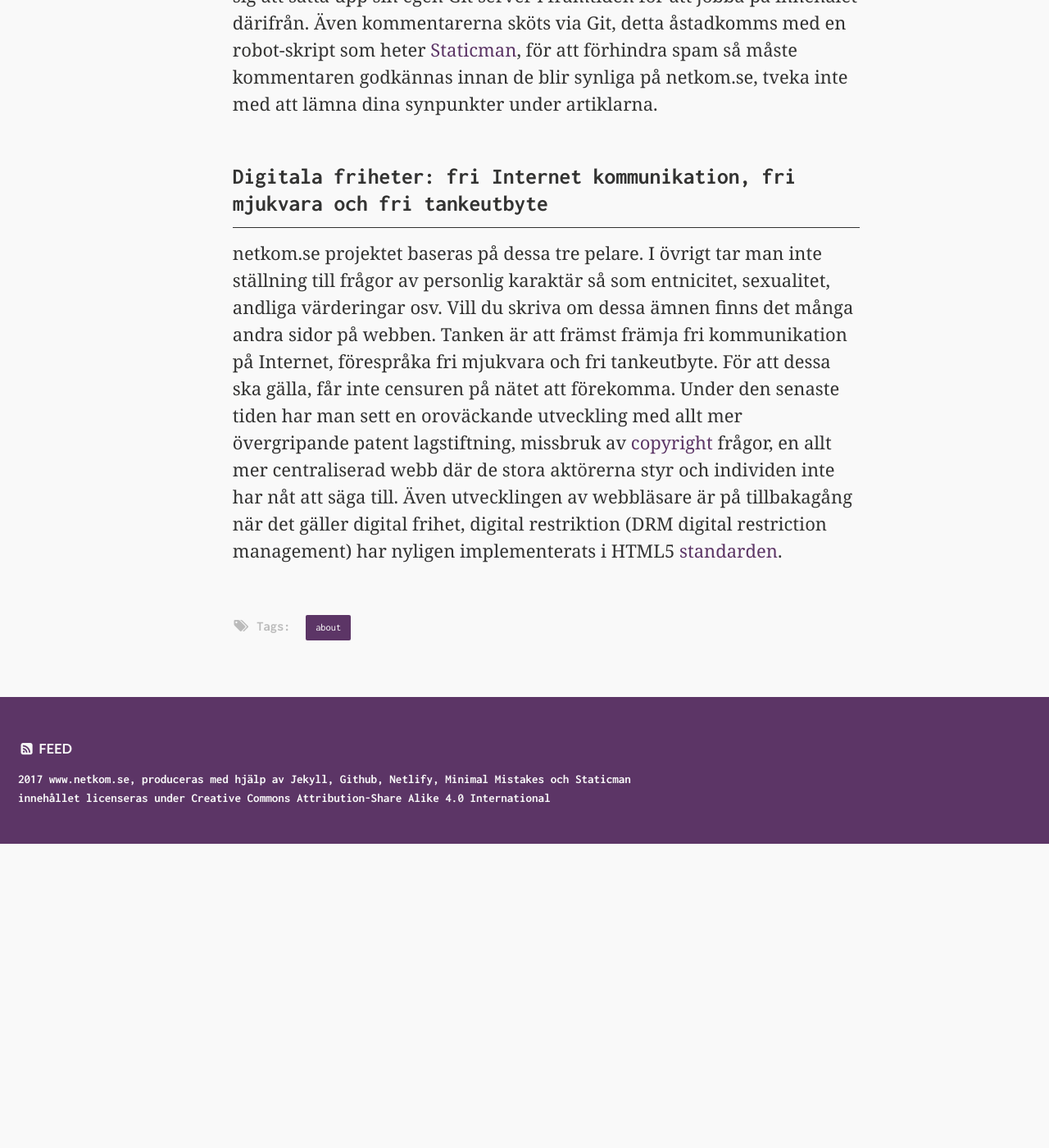
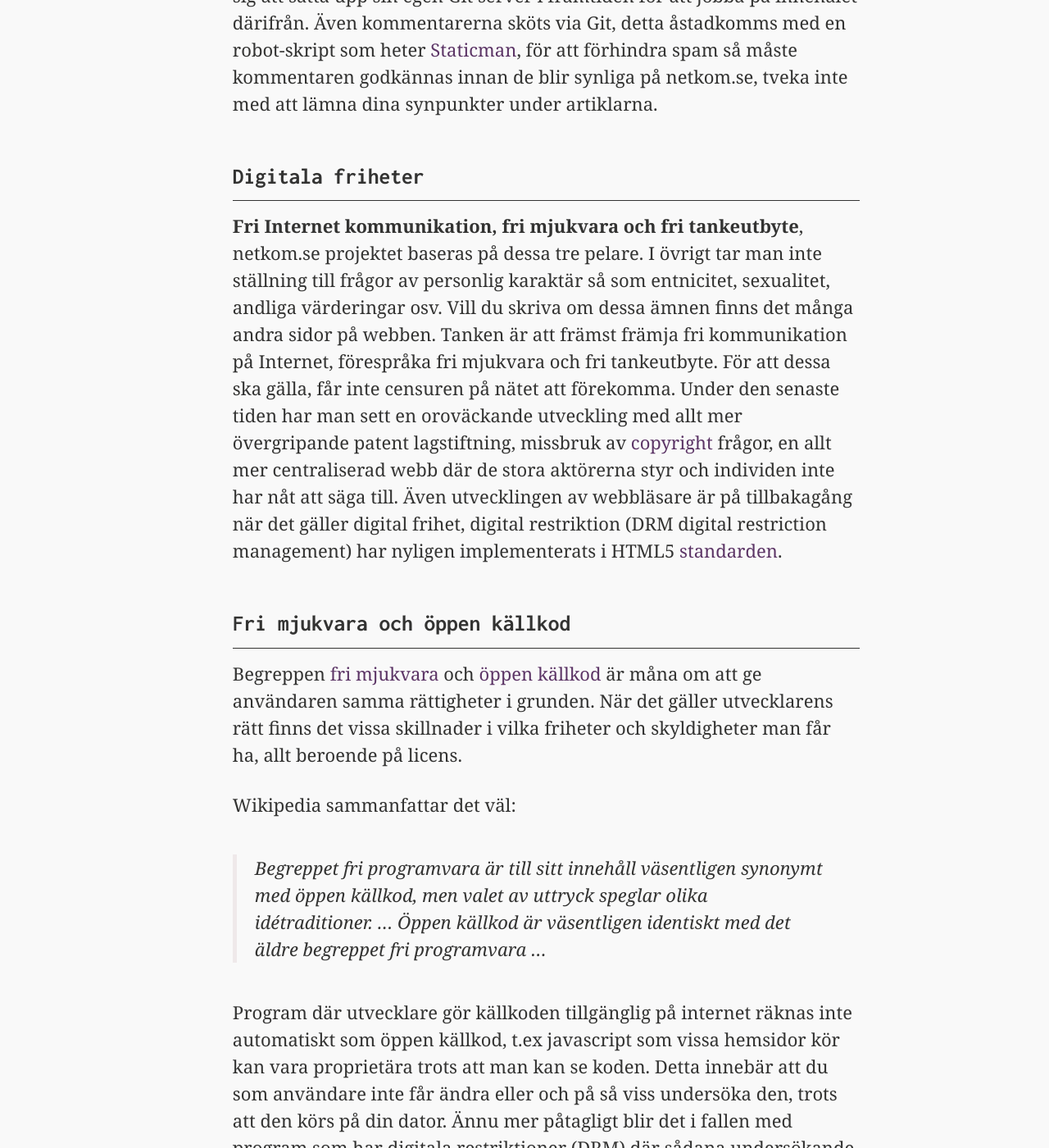
Before and after one commit to gitter-badger/www.netkom.se, a Jekyll site: the page built from _pages/about.md, in a window 1280 px wide and 1400 px high, scrolled down 1013 px. Shown: the whole window at 82% size. Built offline with Jekyll 4.4.1, drawn with Linux system fonts in a browser that asks for light colours; some web fonts are replaced; before the commit the page ends 2042 px from its top, so only the background shows below that; some of the changed text lies outside the part shown.

Commit message:
Update about.md

```diff
--- a/_pages/about.md
+++ b/_pages/about.md
@@ -15,6 +15,17 @@
 
 Fördelen av att driva en statisk sida som den här att den har varken nån databas eller behöver sköta användarkonton. Visserligen är man beroende av Git-server leverantören som i det här fallet är Github, men om du använder Git och pushar ändringar till sidan kommer din associerade epost adressen funka även om projektet flyttas någon-annan-stans. På det sättet är man inte låst och netkom.se kan bestämma sig att sätta upp sin egen Git server i framtiden för att jobba på innehålet därifrån. Även kommentarerna sköts via Git, detta åstadkomms med en robot-skript som heter [Staticman](https://staticman.net/), för att förhindra spam så måste kommentaren godkännas innan de blir synliga på netkom.se, tveka inte med att lämna dina synpunkter under artiklarna.
 
-## Digitala friheter: fri Internet kommunikation, fri mjukvara och fri tankeutbyte
+## Digitala friheter
 
-netkom.se projektet baseras på dessa tre pelare. I övrigt tar man inte ställning till frågor av personlig karaktär så som entnicitet, sexualitet, andliga värderingar osv. Vill du skriva om dessa ämnen finns det många andra sidor på webben. Tanken är att främst främja fri kommunikation på Internet, förespråka fri mjukvara och fri tankeutbyte. För att dessa ska gälla, får inte censuren på nätet att förekomma. Under den senaste tiden har man sett en oroväckande utveckling med allt mer övergripande patent lagstiftning, missbruk av [copyright](http://copywrongs.eu) frågor, en allt mer centraliserad webb där de stora aktörerna styr och individen inte har nåt att säga till. Även utvecklingen av webbläsare är på tillbakagång när det gäller digital frihet, digital restriktion (DRM digital restriction management) har nyligen implementerats i HTML5 [standarden](http://boingboing.net/2017/02/13/the-w3c-drm-and-future-of-th.html).
+**Fri Internet kommunikation, fri mjukvara och fri tankeutbyte**, netkom.se projektet baseras på dessa tre pelare. I övrigt tar man inte ställning till frågor av personlig karaktär så som entnicitet, sexualitet, andliga värderingar osv. Vill du skriva om dessa ämnen finns det många andra sidor på webben. Tanken är att främst främja fri kommunikation på Internet, förespråka fri mjukvara och fri tankeutbyte. För att dessa ska gälla, får inte censuren på nätet att förekomma. Under den senaste tiden har man sett en oroväckande utveckling med allt mer övergripande patent lagstiftning, missbruk av [copyright](http://copywrongs.eu) frågor, en allt mer centraliserad webb där de stora aktörerna styr och individen inte har nåt att säga till. Även utvecklingen av webbläsare är på tillbakagång när det gäller digital frihet, digital restriktion (DRM digital restriction management) har nyligen implementerats i HTML5 [standarden](http://boingboing.net/2017/02/13/the-w3c-drm-and-future-of-th.html).
+
+## Fri mjukvara och öppen källkod
+
+Begreppen [fri mjukvara](https://sv.wikipedia.org/wiki/Fri_programvara) och [öppen källkod](https://sv.wikipedia.org/wiki/%C3%96ppen_k%C3%A4llkod) är måna om att ge användaren samma rättigheter i grunden. När det gäller utvecklarens rätt finns det vissa skillnader i vilka friheter och skyldigheter man får ha, allt beroende på licens.
+
+Wikipedia sammanfattar det väl:
+> Begreppet fri programvara är till sitt innehåll väsentligen synonymt med öppen källkod, men valet av uttryck speglar olika idétraditioner. ... Öppen källkod är väsentligen identiskt med det äldre begreppet fri programvara ...
+
+Program där utvecklare gör källkoden tillgänglig på internet räknas inte automatiskt som öppen källkod, t.ex javascript som vissa hemsidor kör kan vara proprietära trots att man kan se koden. Detta innebär att du som användare inte får ändra eller och på så viss undersöka den, trots att den körs på din dator. Ännu mer påtagligt blir det i fallen med program som har digitala restriktioner (DRM) där sådana undersökande kan rent av räknas som brottsliga trots att själva programmet i sig kan faktiskt misstänkas göra olagliga saker på din dator. Sådana program är rena motsattsen till fri mjukvara.
+
+Digitala friheter räknas offta till mänskliga rättigheter av olika domstolsinstanser. I praktiken respekteras de inte alltid, man hänvisar till immaterialrätten och att finansiella intressen väger tyngre än individens frihet. Med ökad digitalisering blir det allt mer nödvändigt att våra mänskliga rättigheter resprekteras, annars hotar det att urholka demokratin. Om man inte tar ställning i frågor om digital frihet, kommer någon annan att göra det åt en, och då blir det för sent att gråta över det.
```
